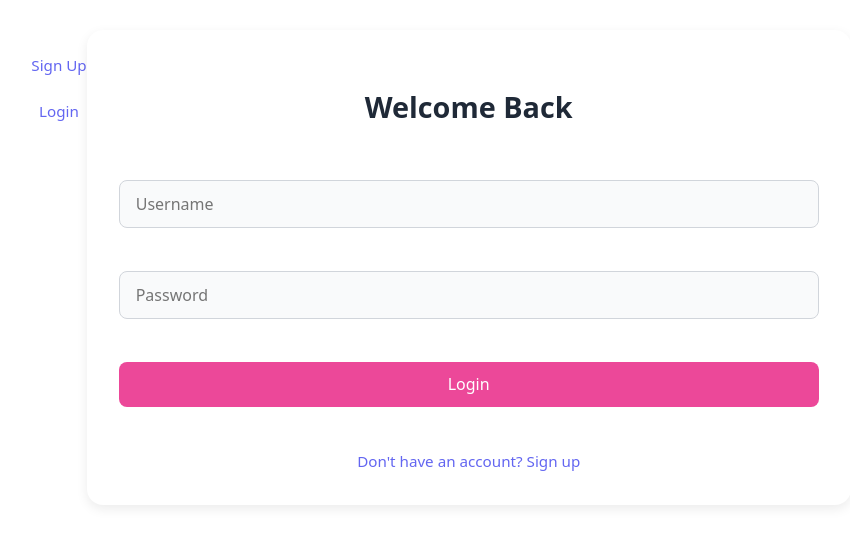
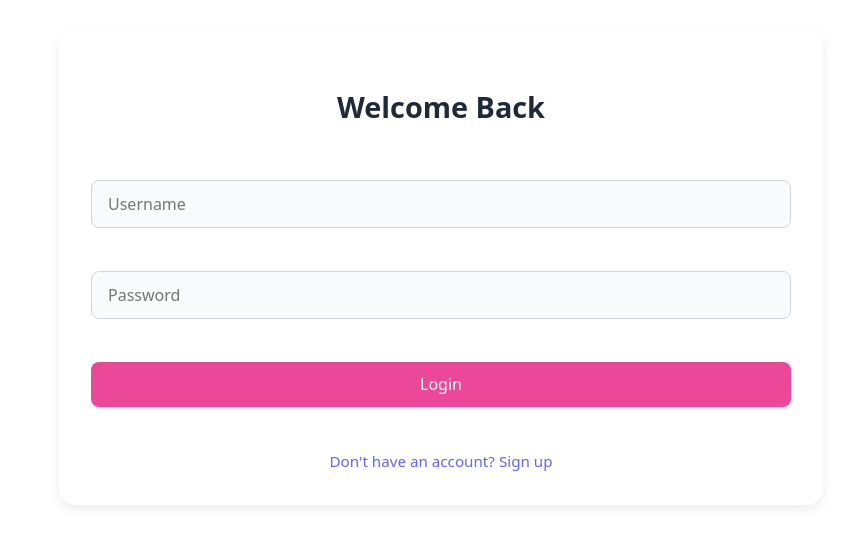
Before and after one commit to zahralmosawi/castify-front-end-app, a React (Vite) app: page /login in a window 1280 px wide. Shown: the part 153-698 px from the top of the page, without its empty margins (199-1049 px from the left). Built offline with nearby package versions, Linux system fonts and the light colour scheme; no server answers.

Commit message:
updating side bar

```diff
--- a/src/components/SideBar/SideBar.jsx
+++ b/src/components/SideBar/SideBar.jsx
@@ -9,8 +9,6 @@ const SideBar = ({showAuthLinks, onLogout}) => {
             {showAuthLinks ? (
                 <>
                     <div className='authLinks'>
-                        <Link to='/signup'>Sign Up </Link>
-                        <Link to='/login'> Login </Link>
                     </div>
                 </>
             )
```
